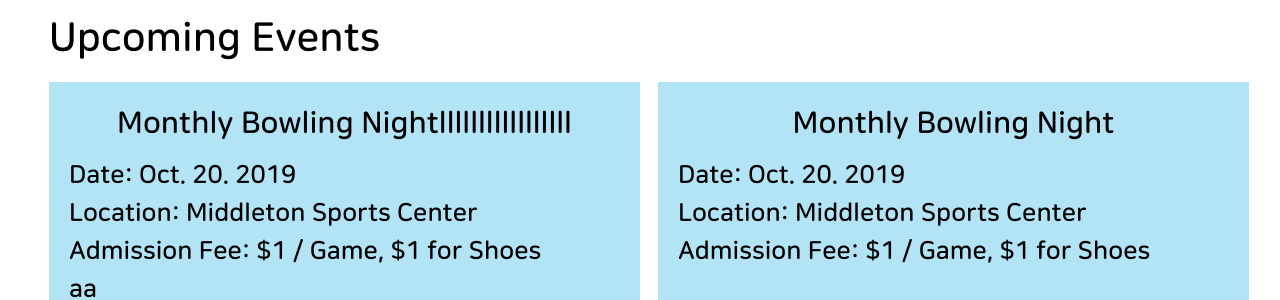
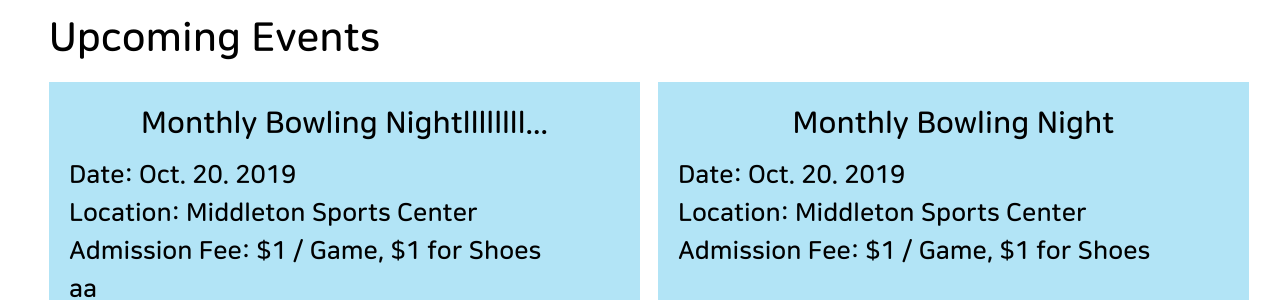
Before and after one commit to KSEAWisconsin/kseawisconsin.github.io, a Jekyll site: the page built from index.html, in a window 1280 px wide. Shown: the part 696-996 px from the top of the page. Built offline with Jekyll 4.4.1, drawn with Linux system fonts in a browser that asks for light colours.

Commit message:
Fix truncation

```diff
--- a/_data/home_events.yml
+++ b/_data/home_events.yml
@@ -2,10 +2,10 @@
 # Maximum 6 Events allowed
 
 # Template
-## - event_name: # upto 30 character
+## - event_name: # upto 35 character
 ##   detail_url: # where detailed description located
 ##   date: # Mmm. DD. YYYY
-##   location: # upto 30 char
+##   location: # upto 35 char
 ##   additional_info1: # 1st line of additional information. 40 character per line
 ##   additional_info2: # 2st line of additional information.
 ##   additional_info3: # 2st line of additional information.
--- a/index.html
+++ b/index.html
@@ -20,32 +20,32 @@ permalink: /
         <div class = "event-wrapper">
           <a href = "{{ site.baseurl }}{{ item.detail_url }}">
             <div>
-              {% if item.event_name.size > 30 %}
-                <p class = "event_name">{{ item.event_name | truncatewords: 27 }}</p>
+              {% if item.event_name.size > 35 %}
+                <p class = "event_name">{{ item.event_name | truncate: 32 }}</p>
               {% else %}
                 <p class = "event_name">{{ item.event_name }}</p>
               {% endif %}
 
               <p class = "detail">Date: {{ item.date }}</p>
 
-              {% if item.location.size > 30 %}
-                <p class = "detail">Location: {{ item.location | truncatewords: 27 }}</p>
+              {% if item.location.size > 35 %}
+                <p class = "detail">Location: {{ item.location | truncate: 32 }}</p>
               {% else %}
                 <p class = "detail">Location: {{ item.location }}</p>
               {% endif %}
 
               {% if item.additional_info1.size > 40 %}
-                <p class = "detail">{{ item.additional_info1 | truncatewords: 37 }}</p>
+                <p class = "detail">{{ item.additional_info1 | truncate: 37 }}</p>
               {% else %}
                 <p class = "detail">{{ item.additional_info1 }}</p>
               {% endif %}
               {% if item.additional_info2.size > 40 %}
-                <p class = "detail">{{ item.additional_info2 | truncatewords: 37 }}</p>
+                <p class = "detail">{{ item.additional_info2 | truncate: 37 }}</p>
               {% else %}
                 <p class = "detail">{{ item.additional_info2 }}</p>
               {% endif %}
               {% if item.additional_info3.size > 40 %}
-                <p class = "detail">{{ item.additional_info3 | truncatewords: 37 }}</p>
+                <p class = "detail">{{ item.additional_info3 | truncate: 37 }}</p>
               {% else %}
                 <p class = "detail">{{ item.additional_info3 }}</p>
               {% endif %}
```
Also changed, not shown: _data/events.yml (+4 -4 lines), events.html (+4 -4 lines).
